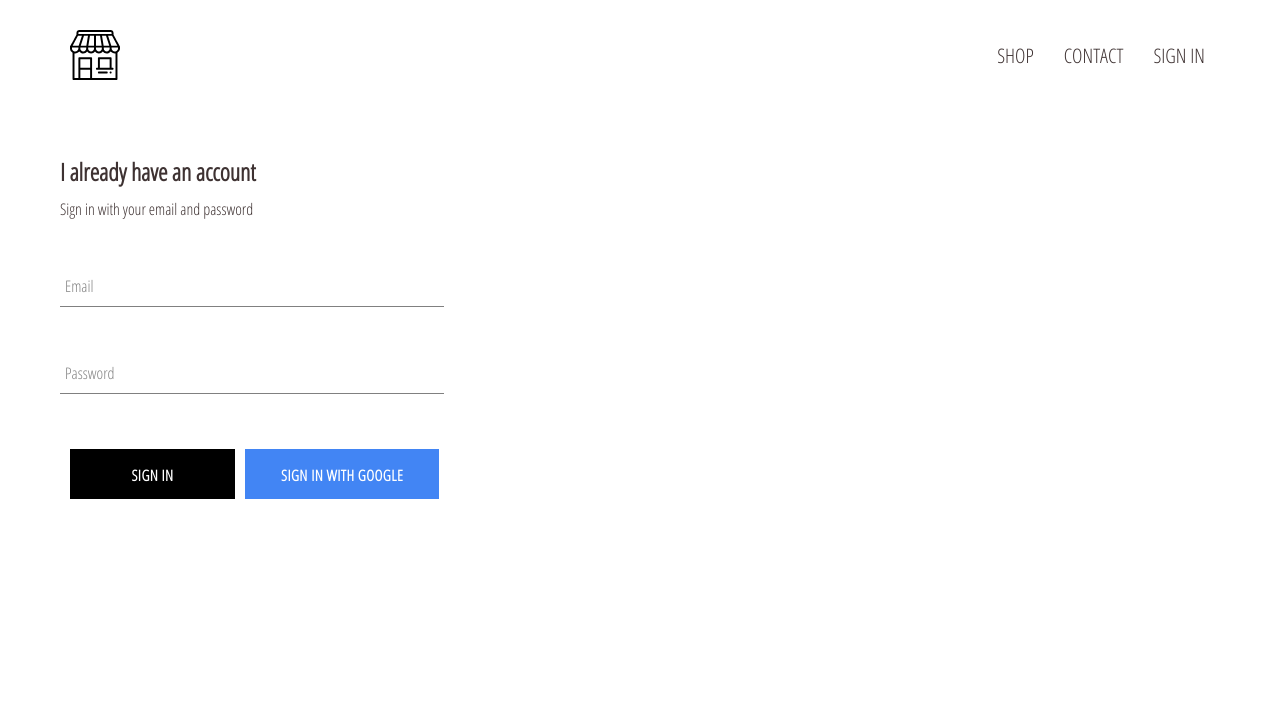
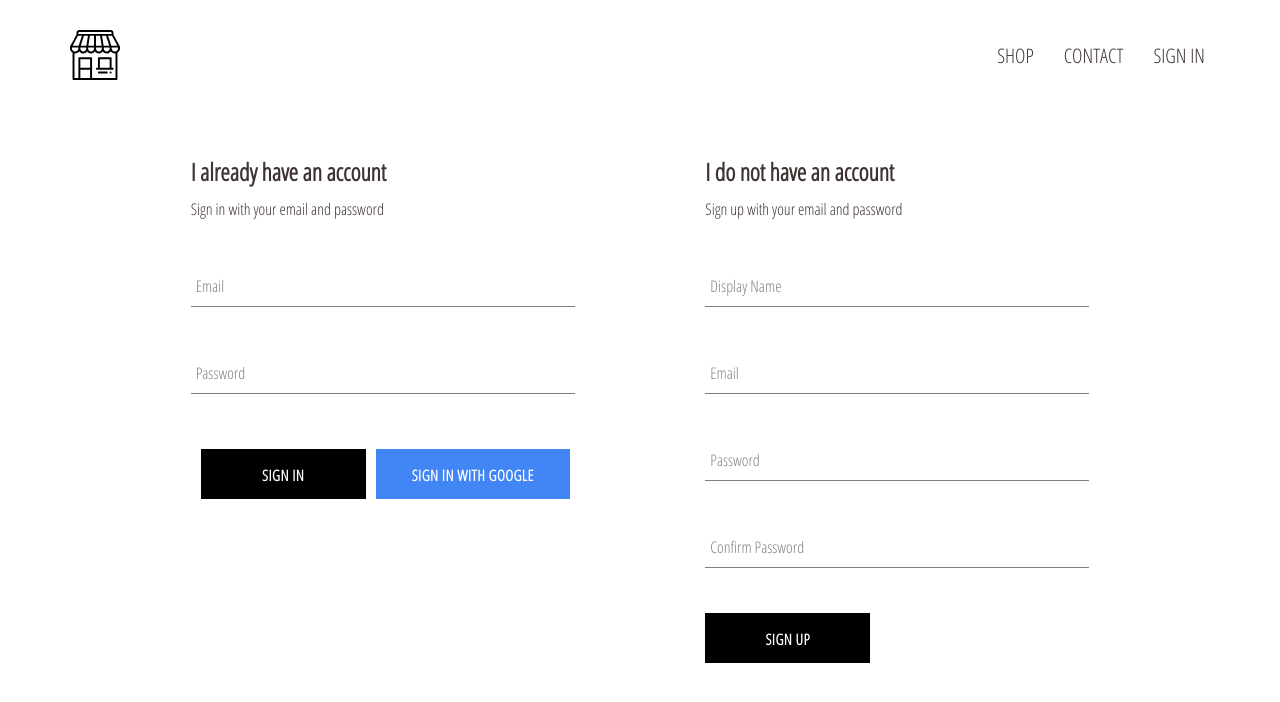
Before and after one commit to liviuschera/dos-hombres-online-shop, a React (Create React App) app: page /signin in a window 1280 px wide. Shown: the top 702 px of the page. Built offline with nearby package versions, Linux system fonts and the light colour scheme; no server answers.

Commit message:
added styles for sign-in-and-sign-up and finished sign-up.component

```diff
--- a/src/components/sign-in/sign-in.component.jsx
+++ b/src/components/sign-in/sign-in.component.jsx
@@ -12,12 +12,12 @@ function SignIn() {
     event.preventDefault();
 
     setState({ email: "", password: "" });
-    console.log(state);
+    // console.log(state);
   };
 
   const handleChange = event => {
     const { value, name } = event.target;
-    console.log(`value: ${value} | name: ${name}`);
+    // console.log(`value: ${value} | name: ${name}`);
 
     setState(prevState => {
       const newState = { ...prevState, ...{ [name]: value } };
--- a/src/components/sign-up/sign-up.component.jsx
+++ b/src/components/sign-up/sign-up.component.jsx
@@ -1,5 +1,91 @@
-import React from "react";
+import React, { useState } from "react";
+import FormInput from "../form-input/form-input.component";
+import CustomButton from "../custom-button/custom-button.component";
+import { auth, createUserProfileDocument } from "../../firebase/firebase.utils";
 
 import "./sign-up.styles.scss";
 
-export default function SignUp(params) {}
+export default function SignUp(params) {
+  //   const [displayName, setDisplayName] = useState("");
+  //   const [email, setEmail] = useState("");
+  //   const [password, setPassword] = useState("");
+  //   const [confirmPassword, setConfirmPassword] = useState("");
+  const [state, setState] = useState({
+    displayName: "",
+    email: "",
+    password: "",
+    confirmPassword: ""
+  });
+
+  async function handleSubmit(event) {
+    const { email, displayName, password, confirmPassword } = state;
+    event.preventDefault();
+    if (password !== confirmPassword) {
+      alert("Passwords dont't match");
+      return;
+    }
+    try {
+      const { user } = auth.createUserWithEmailAndPassword(email, password);
+      await createUserProfileDocument(user, { displayName });
+      // Clear the form
+      setState({
+        displayName: "",
+        email: "",
+        password: "",
+        confirmPassword: ""
+      });
+    } catch (error) {
+      console.error(`Failed to create a new account: ${error}`);
+    }
+  }
+
+  function handleChange(event) {
+    const { name, value } = event.target;
+    setState(prevState => {
+      const newState = { prevState, ...{ [name]: value } };
+      return newState;
+    });
+  }
+
+  return (
+    <div className="sign-up">
+      <h2 className="title">I do not have an account</h2>
+      <span>Sign up with your email and password</span>
+      <form action="" className="sign-up-form" onSubmit={handleSubmit}>
+        <FormInput
+          type="text"
+          name="displayName"
+          value={state.displayName}
+          onChange={handleChange}
+          label="Display Name"
+          required
+        />
+        <FormInput
+          type="email"
+          name="email`"
+          value={state.email}
+          onChange={handleChange}
+          label="Email"
+          required
+        />
+        <FormInput
+          type="password"
+          name="password"
+          value={state.password}
+          onChange={handleChange}
+          label="Password"
+          required
+        />
+        <FormInput
+          type="password"
+          name="confirmPassword"
+          value={state.confirmPassword}
+          onChange={handleChange}
+          label="Confirm Password"
+          required
+        />
+        <CustomButton type="submit">SIGN UP</CustomButton>
+      </form>
+    </div>
+  );
+}
--- a/src/components/sign-up/sign-up.styles.scss
+++ b/src/components/sign-up/sign-up.styles.scss
@@ -0,0 +1,9 @@
+.sign-up {
+  width: 30vw;
+  display: flex;
+  flex-direction: column;
+
+  .title {
+    margin: 1rem 0;
+  }
+}
--- a/src/firebase/firebase.utils.js
+++ b/src/firebase/firebase.utils.js
@@ -15,7 +15,6 @@ const CONFIG = {
 
 export const createUserProfileDocument = async (userAuth, additionalData) => {
   if (!userAuth) return;
-  // console.log(`userAuth: ${await userAuth.exists}`);
 
   const userRef = firestore.doc(`users/${userAuth.uid}`);
   const snapShot = await userRef.get();
--- a/src/pages/sign-in-and-sign-up/sign-in-and-sign-up.component.jsx
+++ b/src/pages/sign-in-and-sign-up/sign-in-and-sign-up.component.jsx
@@ -1,11 +1,13 @@
 import React from "react";
 import SignIn from "../../components/sign-in/sign-in.component";
+import SignUp from "../../components/sign-up/sign-up.component";
 import "./sign-in-and-sign-up.styles.scss";
 
 function SignInAndSignUpPage() {
   return (
     <div className="sign-in-and-sign-up">
       <SignIn />
+      <SignUp />
     </div>
   );
 }
--- a/src/pages/sign-in-and-sign-up/sign-in-and-sign-up.styles.scss
+++ b/src/pages/sign-in-and-sign-up/sign-in-and-sign-up.styles.scss
@@ -0,0 +1,4 @@
+.sign-in-and-sign-up {
+  display: flex;
+  justify-content: space-evenly;
+}
```
